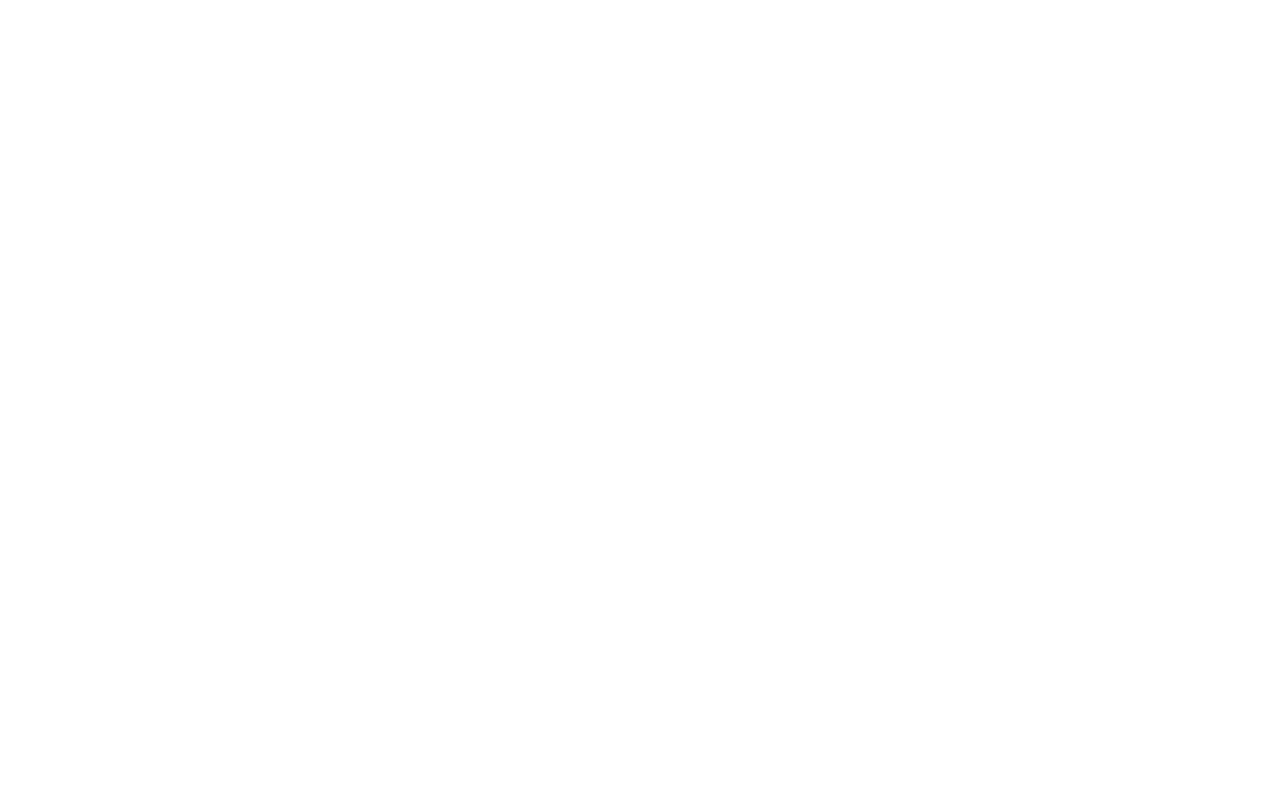
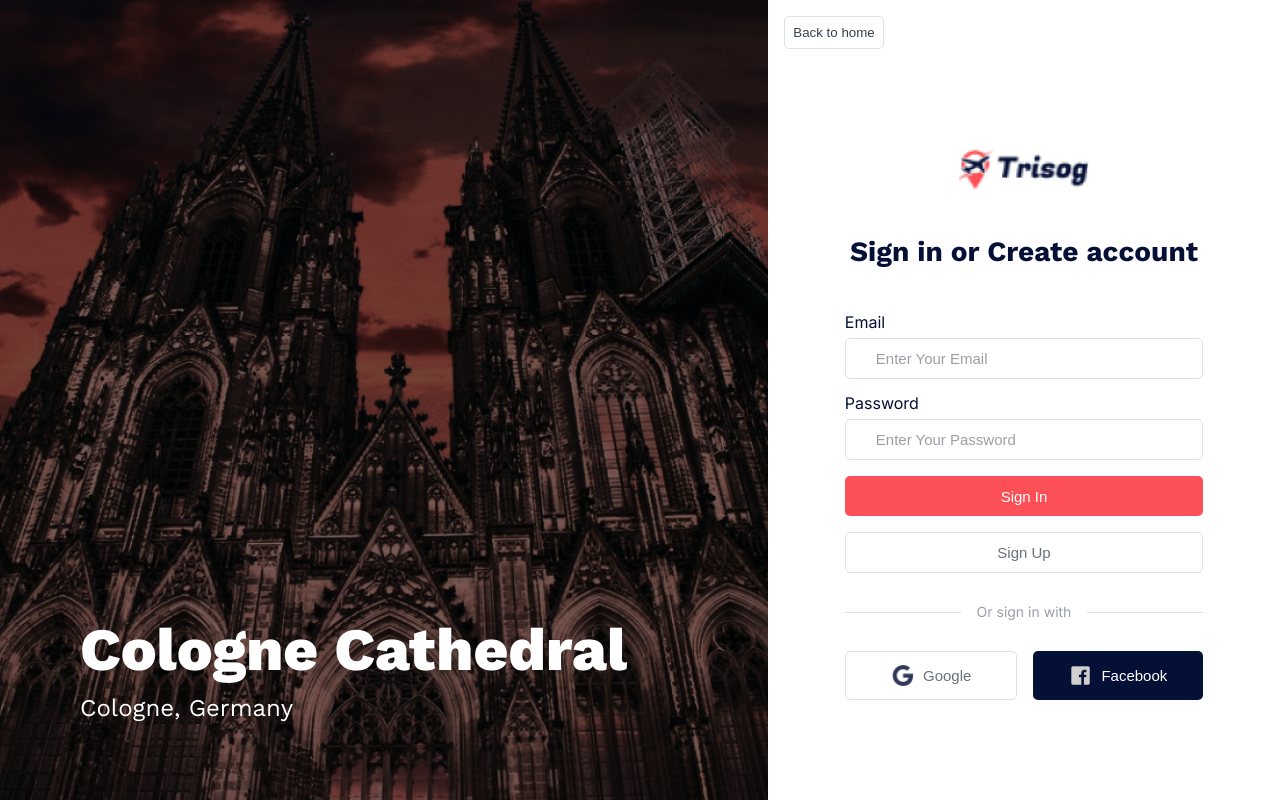
Before and after one commit to gabristle/last-challenge-travels, a React (Vite) app in the folder frontend/: page /login in a window 1280 px wide. Built offline with nearby package versions, Linux system fonts and the light colour scheme.

Commit message:
feat: login page

```diff
--- a/frontend/src/components/Button/index.tsx
+++ b/frontend/src/components/Button/index.tsx
@@ -2,15 +2,16 @@
 import styles from './style.module.css'
 
 interface ButtonProps {
-    children: ReactNode
-    onClick?: () => void
-    type?: 'button' | 'submit' | 'reset'
+  children: ReactNode
+  onClick?: () => void
+  type?: 'button' | 'submit' | 'reset'
+  className?: string
 }
 
-function Button({ children, onClick, type = 'button' }: ButtonProps) {
+function Button({ children, onClick, type = 'button', className }: ButtonProps) {
   return (
     <>
-        <button type={type} onClick={onClick} className={styles.button}>{children}</button>
+        <button type={type} onClick={onClick} className={`${styles.button} ${className}`}>{children}</button>
     </>
   )
 }
--- a/frontend/src/pages/Login/index.tsx
+++ b/frontend/src/pages/Login/index.tsx
@@ -1,8 +1,55 @@
+import logo from '../../assets/logoTrisog.png'
+import Button from '../../components/Button'
+import Input from '../../components/Input'
+import styles from './style.module.css'
+import googleIcon from '../../assets/google.png'
+import facebookIcon from '../../assets/facebook.png'
+
 function Login() {
+  function handleChange(){
+
+  }
+
   return (
-    <div>
-
-    </div>
+    <main className={styles.loginBody}>
+      <section className={styles.tourSection}>
+        <div className={styles.filter}></div>
+        <div className={styles.tourInfo}>
+          <h1>Cologne Cathedral</h1>
+          <p>Cologne, Germany</p>
+        </div>
+      </section>
+      <section className={styles.loginSection}>
+        <button className={styles.backButton}>Back to home</button>
+        <div className={styles.login}>
+          <img src={logo} alt="trisog logo" className={styles.logo}/>
+          <h1 className={styles.title}>Sign in or Create account</h1>
+          <form className={styles.form}>
+            <div className={styles.inputs}>
+              <div className={styles.input}>
+                <label>Email</label>
+                <Input placeholder={'Enter your email'} onChange={handleChange}></Input>
+              </div>
+              <div className={styles.input}>
+                <label>Password</label>
+                <Input type={'password'} placeholder={'Enter your password'} onChange={handleChange}></Input>
+              </div>
+              <Button>Sign In</Button>
+              <Button className={styles.signUpButton}>Sign Up</Button>
+            </div>
+            <div className={styles.divider}>
+              <div className={styles.line}></div>
+              <p>Or sign in with</p>
+              <div className={styles.line}></div>
+            </div>
+            <div className={styles.socialButtons}>
+              <Button className={styles.googleButton}><span><img src={googleIcon} alt="google icon" />Google</span></Button>
+              <Button className={styles.facebookButton}><span><img src={facebookIcon} alt="facebook icon" />Facebook</span></Button>
+            </div>
+          </form>
+        </div>
+      </section>
+    </main>
   )
 }
 
--- a/frontend/src/pages/Login/style.module.css
+++ b/frontend/src/pages/Login/style.module.css
@@ -0,0 +1,165 @@
+.loginBody {
+    display: flex;
+    flex-direction: row;
+    height: 100vh;
+    width: 100vw;
+}
+
+.tourSection {
+    width: 60%;
+    height: 100%;
+    background-image: url(../../assets/cologne.png);
+    background-size: cover;
+}
+
+.tourInfo {
+    position: absolute;
+    bottom: 5rem;
+    left: 5rem;
+    color: var(--white);
+    font-family: 'Work Sans', sans-serif;
+}
+
+.tourInfo h1 {
+    font-size: 60px;
+    font-weight: 800;
+    margin-bottom: 1rem;
+}
+
+.tourInfo p {
+    font-size: 24px;
+}
+
+.filter {
+    width: 100%;
+    height: 100%;
+    background-color: rgb(0, 0, 0, 0.5);
+}
+
+.tourImage {
+    width: 100%;
+    height: 100%;
+}
+
+.loginSection {
+    display: flex;
+    width: 40%;
+    background-color: var(--white);
+    flex-direction: column;
+}
+
+.backButton {
+    background-color: var(--white);
+    border: 1px solid var(--gray);
+    border-radius: 5px;
+    padding: 0.5rem;
+    color: var(--body);
+    width: 100px;
+    margin-top: 1rem;
+    margin-left: 1rem;
+}
+
+.backButton:hover {
+    background-color: var(--ligth-gray);
+    cursor: pointer;
+}
+
+.logo {
+    align-self: center;
+    width: 130px;
+}
+
+.login {
+    display: flex;
+    height: 100%;
+    width: 100%;
+    align-items: center;
+    flex-direction: column;
+    justify-content: center;
+}
+
+.login h1 {
+    font-family: 'Work Sans', sans-serif;
+    font-weight: 700;
+    font-size: 28px;
+    padding: 3rem 0rem;
+}
+
+.form {
+    width: 70%;
+    display: flex;
+    gap: 2rem;
+    flex-direction: column;
+    justify-content: center;
+}
+
+.inputs {
+    display: flex;
+    flex-direction: column;
+    gap: 1rem;
+}
+
+.input {
+    display: flex;
+    flex-direction: column;
+    gap: 0.5rem;
+}
+
+.divider {
+    display: flex;
+    justify-content: center;
+    gap: 1rem;
+    align-items: center;
+    text-wrap: nowrap;
+    color: var(--hints);
+    font-size: 14px;
+    font-weight: 400;
+}
+
+.line {
+    height: 1px;
+    width: 100%;
+    background-color: var(--gray);
+}
+
+.signUpButton {
+    background-color: white;
+    color: var(--subdued);
+    border: 1px solid var(--gray);
+}
+
+.signUpButton:hover,
+.googleButton:hover {
+    background-color: var(--ligth-gray);
+}
+
+.socialButtons {
+    display: flex;
+    gap: 1rem;
+}
+
+.socialButtons img{
+    width: 25px;
+    height: 25px;
+}
+
+.socialButtons span{
+    display: flex;
+    align-items: center;
+    justify-content: center;
+    gap: 0.5rem;
+}
+
+.googleButton {
+    background-color: var(--white);
+    color: var(--subdued);
+    border: 1px solid var(--gray);
+}
+
+.facebookButton {
+    background-color: var(--blue);
+}
+
+.facebookButton:hover {
+    background-color: var(--body);
+}
```
Also changed, not shown: frontend/src/assets/cologne.png (added).
